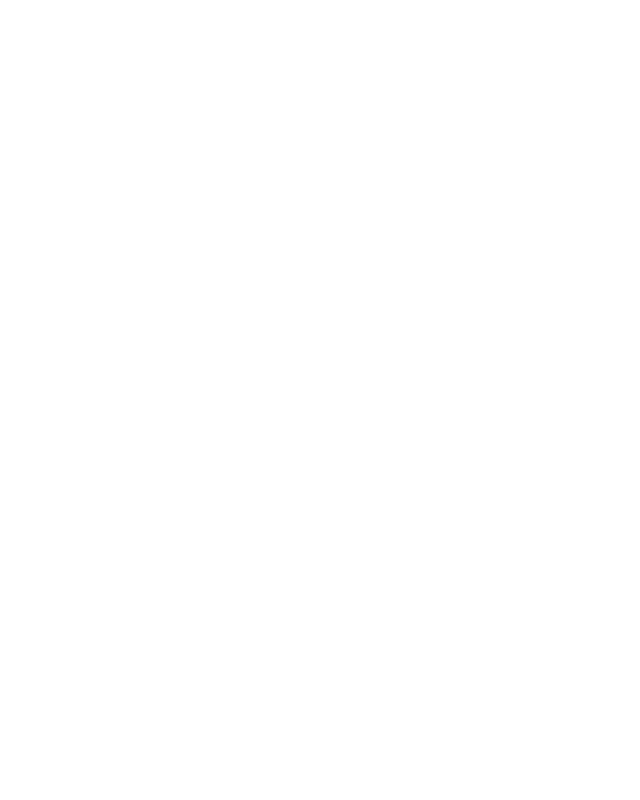
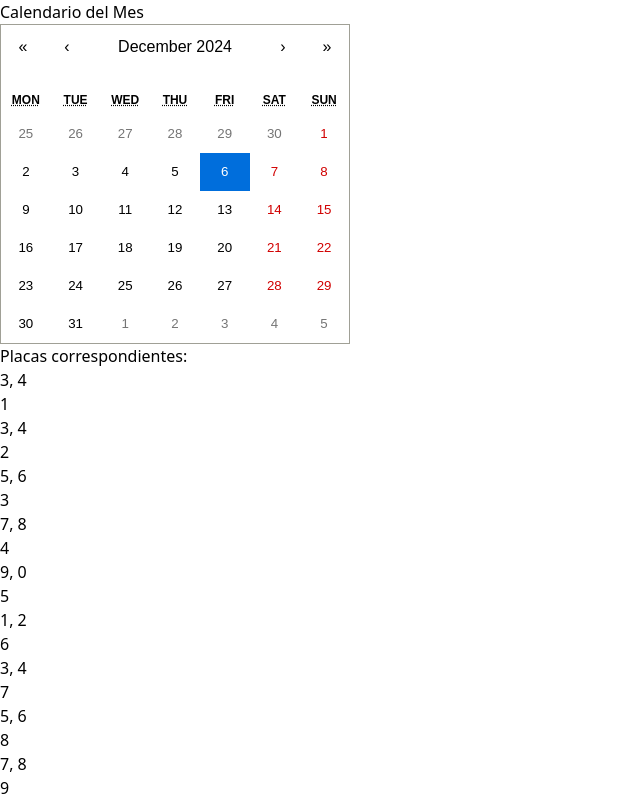
Before and after one commit to rmaneiro28/otergas, a React (Vite) app: page /calendar in a window 1280 px wide. Before the commit this address had no page. Shown: the top 800 px of the page, without its empty margins (0-640 px from the left). Built offline with nearby package versions, Linux system fonts and the light colour scheme.

Commit message:
Cambiar el orden de las placas

```diff
--- a/package.json
+++ b/package.json
@@ -16,6 +16,7 @@
     "date-fns": "^4.1.0",
     "postcss": "^8.4.49",
     "react": "^18.3.1",
+    "react-calendar": "^5.1.0",
     "react-dom": "^18.3.1",
     "react-router-dom": "^7.0.2",
     "tailwindcss": "^3.4.16"
--- a/src/App.jsx
+++ b/src/App.jsx
@@ -3,6 +3,7 @@ import './App.css'
 import { Home } from './components/Home'
 import { SpeedInsights } from '@vercel/speed-insights/react'
 import { Analytics } from '@vercel/analytics/react'
+import Calendar from './components/Calendar'
 
 function App() {
 
@@ -13,6 +14,7 @@ function App() {
         <SpeedInsights />
         <Routes>
           <Route path="/" element={<Home />} />
+          <Route path="/calendar" element={<Calendar />} />
         </Routes>
       </BrowserRouter>
     </>
--- /dev/null
+++ b/src/components/Calendar.jsx
@@ -0,0 +1,55 @@
+import React, { useState } from 'react';
+import Calendar from 'react-calendar';
+import 'react-calendar/dist/Calendar.css';
+
+const asignaciones = {
+  0: ['1', '2'],
+  1: ['3', '4'],
+  2: ['5', '6'],
+  3: ['7', '8'],
+  4: ['9', '0'],
+  5: ['1', '2'],
+  6: ['3', '4'],
+  7: ['5', '6'],
+  8: ['7', '8'],
+  9: ['9', '0'],
+};
+
+const obtenerPlacasPorDia = (dia) => {
+  const diaTurno = dia.getDate();
+  const diaModulo = diaTurno % 5;
+  return asignaciones[diaModulo] || [];
+};
+
+const CalendarComponent = () => {
+  const [fecha, setFecha] = useState(new Date());
+
+  return (
+    <div className="p-4">
+      <h1 className="text-2xl font-bold text-center">Calendario del Mes</h1>
+      <Calendar
+        onChange={setFecha}
+        value={fecha}
+      />
+      <div className="mt-4">
+        <h2 className="text-lg font-semibold">Placas correspondientes:</h2>
+        <p>{obtenerPlacasPorDia(fecha).join(', ')}</p>
+      </div>
+      <div className="grid grid-cols-7 gap-2 mt-4">
+        {Array.from({ length: 31 }, (_, index) => {
+          const dia = index + 1;
+          const esHoy = dia === 24;
+          const esCincoOSiete = dia === 5 || dia === 6;
+          return (
+            <div key={dia} className={`border p-2 text-center ${esHoy ? 'bg-red-500' : ''} ${esCincoOSiete ? 'text-red-500' : ''}`}>
+              <p className={`font-semibold ${esCincoOSiete ? 'text-red-500' : ''}`}>{dia}</p>
+              <p>{obtenerPlacasPorDia(new Date(fecha.getFullYear(), fecha.getMonth(), dia)).join(', ')}</p>
+            </div>
+          );
+        })}
+      </div>
+    </div>
+  );
+};
+
+export default CalendarComponent;
--- a/src/components/Home.jsx
+++ b/src/components/Home.jsx
@@ -65,7 +65,6 @@ console.log(new Date(new Date().setDate(new Date().getDate() + 1)).toLocaleDateS
 export const Home = () => {
   const [numeroPlaca, setNumeroPlaca] = useState('');
   const [dias, setDias] = useState([]);
-  const placasHoy = asignaciones[new Date().getDay() % 5];
 
   const handleSubmit = (event) => {
     event.preventDefault();
@@ -83,8 +82,7 @@ export const Home = () => {
         <form onSubmit={handleSubmit}>
           <label className="block mb-4 text-gray-700">Selecciona el último número de la placa:</label>
           <div className="grid grid-cols-5 gap-2 mb-4">
-            {[...Array(10)].map((_, index) => {
-              const esHoy = asignaciones[new Date().getDay() % 5].includes(index.toString());
+            {[1, 2, 3, 4, 5, 6, 7, 8, 9, 0].map((_, index) => {
               return (
                 <button
                   key={index}
@@ -94,7 +92,7 @@ export const Home = () => {
                     numeroPlaca === asignaciones[fechaInicial.getDay() % 5][1]
                     ? 'bg-blue-500 text-white'
                     : 'bg-blue-200 hover:bg-blue-300'
-                    } ${esHoy ? 'bg-blue-400' : ''}`}
+                    }`}
                 >
                   {index}
                 </button>
@@ -103,10 +101,6 @@ export const Home = () => {
           </div>
         </form>
 
-        <div className="mt-4 text-center">
-          <p className="text-lg font-semibold">Placas que corresponden hoy:</p>
-          <p className="text-blue-500">{placasHoy.join(' y ')}</p>
-        </div>
 
         {dias.length > 0 && (
           <div className="mt-6">
```
Also changed, not shown: 1 other file (tests, documents, lock files or other folders).
